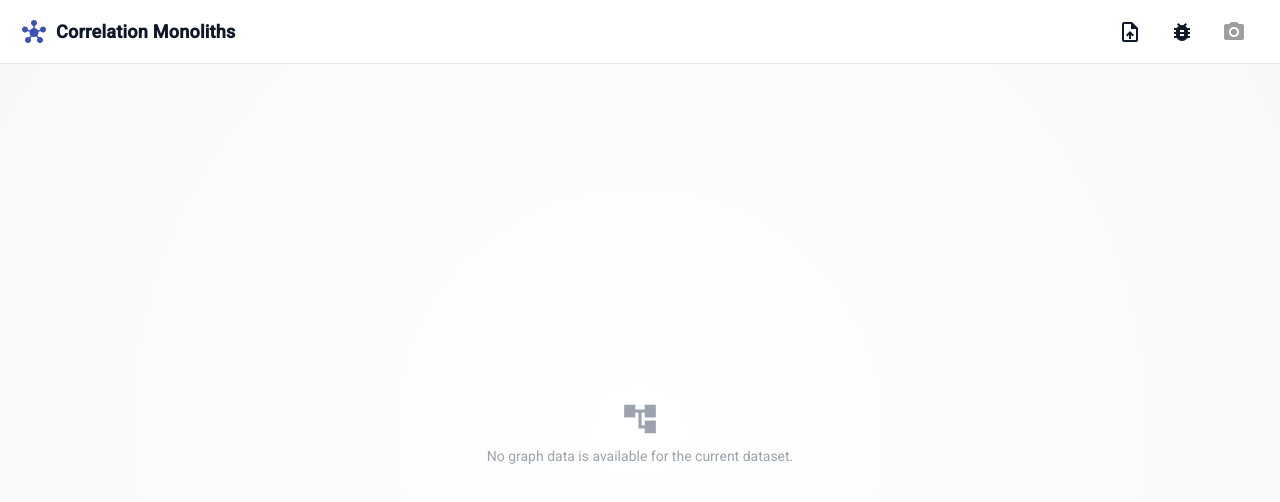
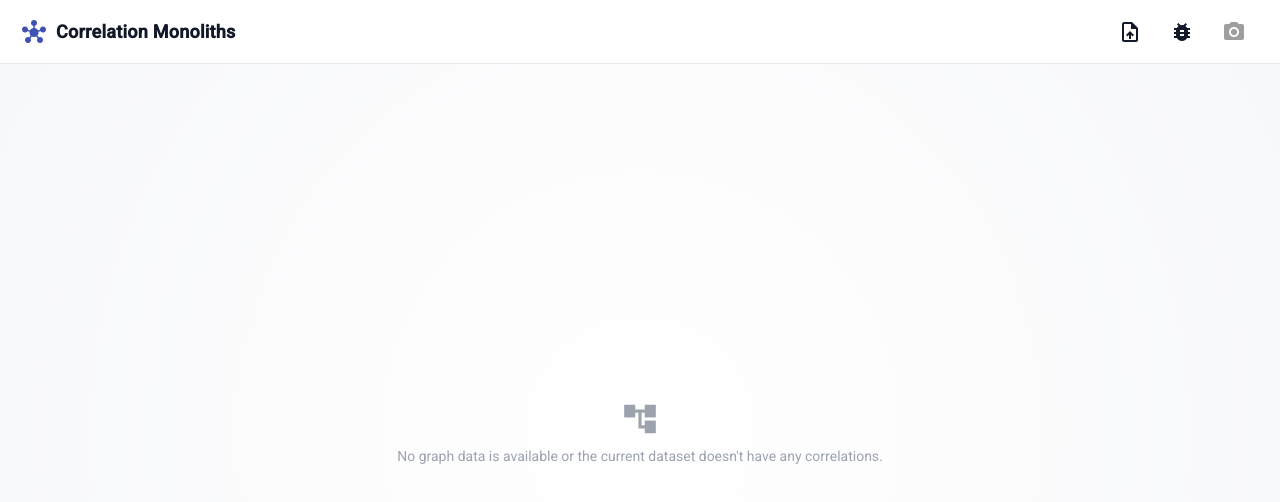
Before and after one commit to Eldam804/KorelacnaAnalyzaFE, an Angular app: page / in a window 1280 px wide. Shown: the top 502 px of the page. Built offline with nearby package versions, Linux system fonts and the light colour scheme.

Commit message:
Changed text

```diff
--- a/src/app/components/visualization/graphs/graphs.component.ts
+++ b/src/app/components/visualization/graphs/graphs.component.ts
@@ -195,7 +195,8 @@ export class GraphsComponent
   }
 
   get emptyStateText(): string {
-    return 'No graph data is available for the current dataset.';
+    //No graph data is available or the current dataset doesn't have any correlations.
+    return 'No graph data is available or the current dataset doesn\'t have any correlations.';
   }
 
   ngAfterViewInit(): void {
```
